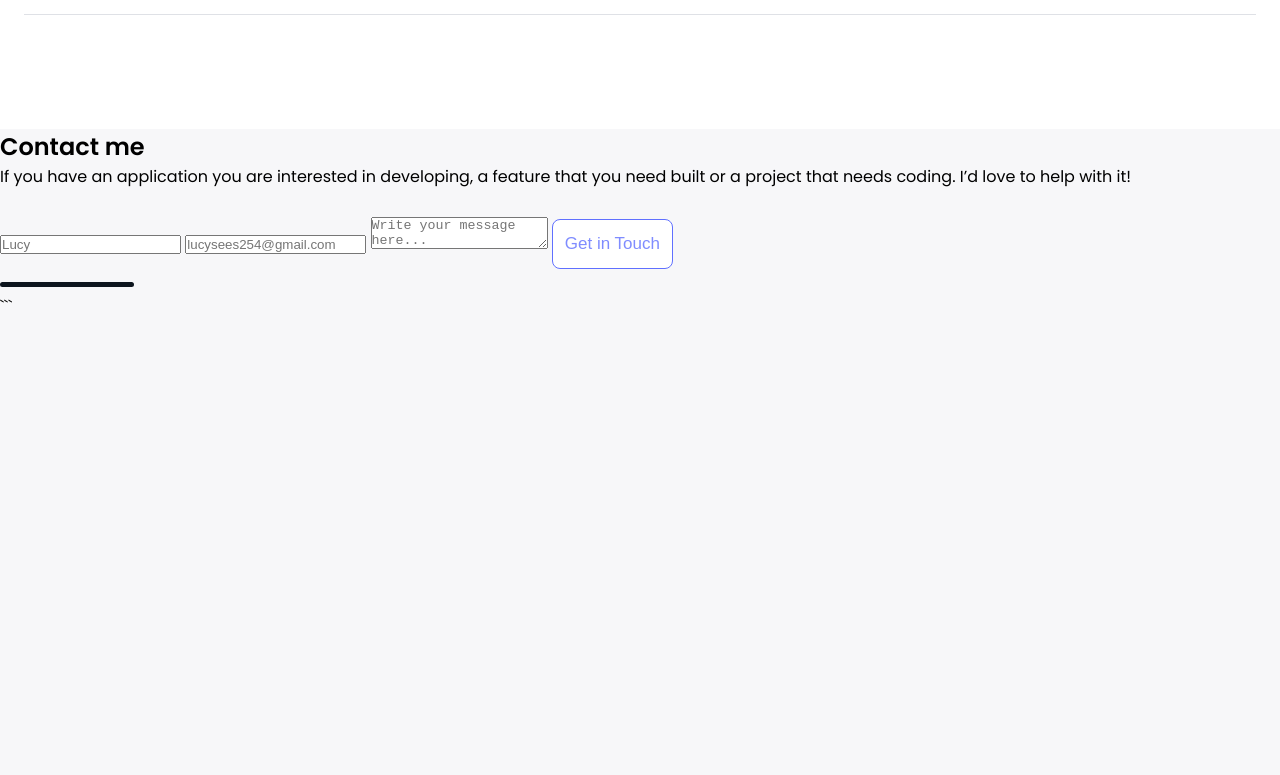
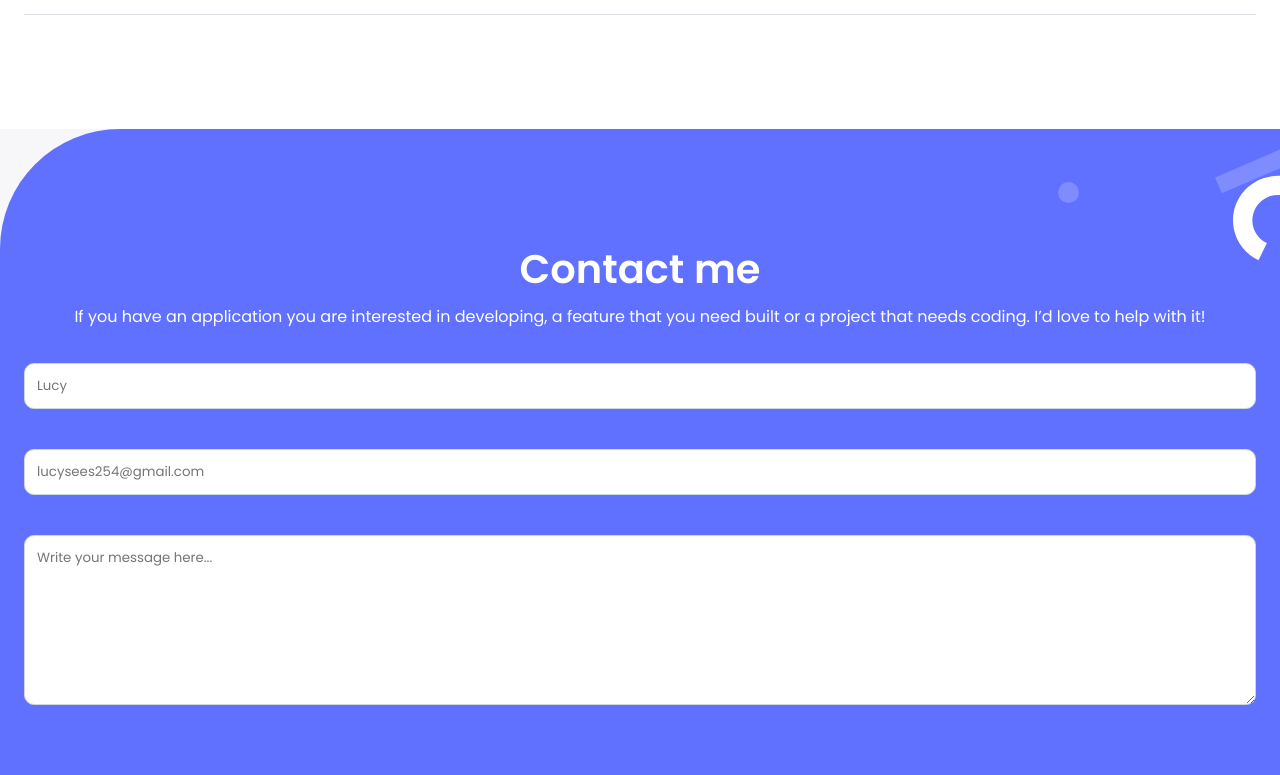
Before and after one commit to lucy-sees/Webforlio, a website: page index.html in a window 1280 px wide. Shown: the part 7000-7775 px from the top of the page. Before the commit the page ends 7319 px from the top, so only its background shows below. Drawn offline with Linux system fonts and the light colour scheme.

Commit message:
Add styling to contact form and section

```diff
--- a/style.css
+++ b/style.css
@@ -335,4 +335,116 @@ body {
     outline: none;
     box-shadow: none;
   }
+
+   /* Contact Section */
+  .contact-me {
+    background: url(Assets/images/contact-form-shapes-mobile.svg) #6070ff;
+    background-repeat: no-repeat;
+    border-top-left-radius: 120px;
+    padding: 114px 24px;
+    background-position: 100% 10%;
+    height: max-content;
+  }
+
+  .contact-me h1 {
+    font-size: 40px;
+    font-weight: 700;
+    line-height: 52px;
+    text-align: center;
+    color: #fff;
+  }
+
+  .contact-me p {
+    text-align: center;
+    font-size: 16px;
+    font-weight: 400;
+    line-height: 24px;
+    color: #fff;
+    margin-top: 10px;
+  }
+
+  .contact-form {
+    border-radius: 5px;
+    display: flex;
+    flex-direction: column;
+    gap: 20px;
+    margin-top: 30px;
+  }
+
+  #message {
+    height: 170px;
+  }
+
+  input[type=text],
+  input[type=email],
+  select,
+  textarea {
+    font-family: "Poppins", sans-serif;
+    width: 100%;
+    padding: 12px;
+    box-sizing: border-box;
+    margin-top: 4px;
+    margin-bottom: 16px;
+    border-radius: 10px;
+    border: 1px solid #cfd8dc;
+  }
+
+  .slider-container {
+    display: flex;
+    justify-content: center;
+    align-items: center;
+  }
+
+  .slider-image {
+    max-width: 100%;
+    max-height: 100%;
+  }
+
+  form {
+    margin-top: 2%;
+  }
+  /* Button styles for contact form*/
+  .submit-btn.contact-btn {
+    display: flex;
+    flex-direction: row;
+    text-align: center;
+    padding: 12px 16px;
+    width: 145px;
+    background-color: #fff;
+    border-radius: 8px;
+    border: 1px solid #6070ff;
+    color: #6070ff;
+    font-size: 17px;
+    margin-bottom: 80px;
+  }
+
+  .submit-btn.contact-btn:enabled {
+    background: #fff;
+    color: #7f8cff;
+  }
+
+  .submit-btn.contact-btn :disabled {
+    background: #fff;
+    color: #c1c7d0;
+    border: 1px solid #c1c7d0;
+    border-radius: 8px;
+  }
+
+  .submit-btn.contact-btn:hover {
+    background-color: #6070ff;
+    color: #fff;
+    border-color: #fff;
+  }
+
+  .submit-btn.contact-btn:active {
+    transform: scale(1.1);
+    background: #2230d2;
+    color: #fff;
+    -webkit-transform: scale(1);
+  }
+
+  .submit-btn.contact-btn:focus {
+    outline: none;
+    box-shadow: none;
+  }
 }
```
